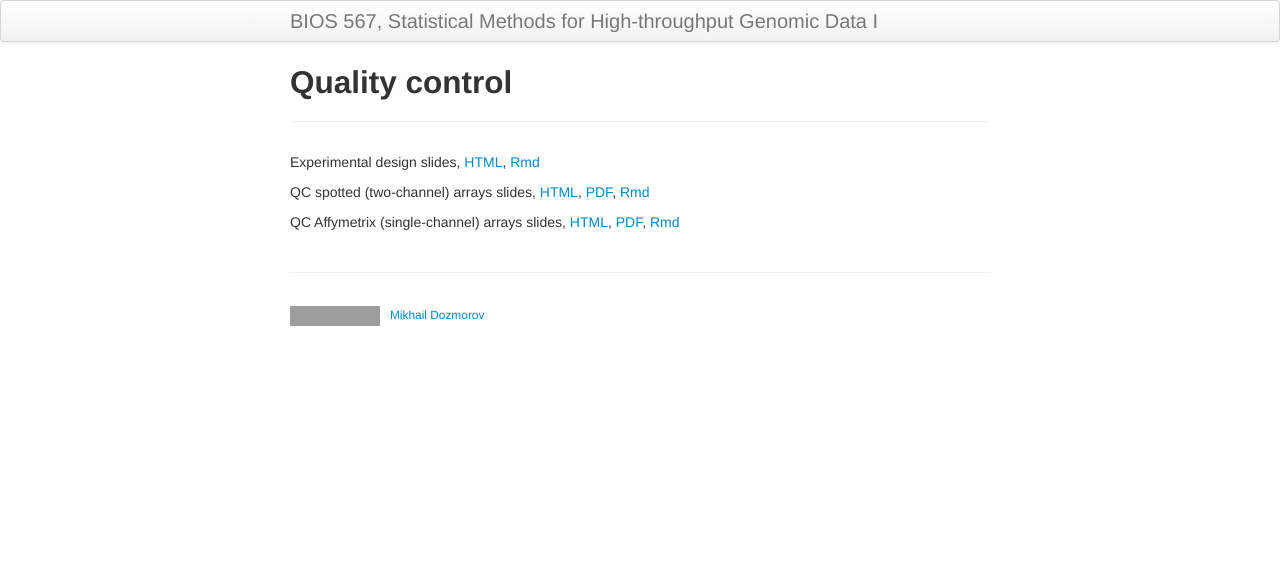
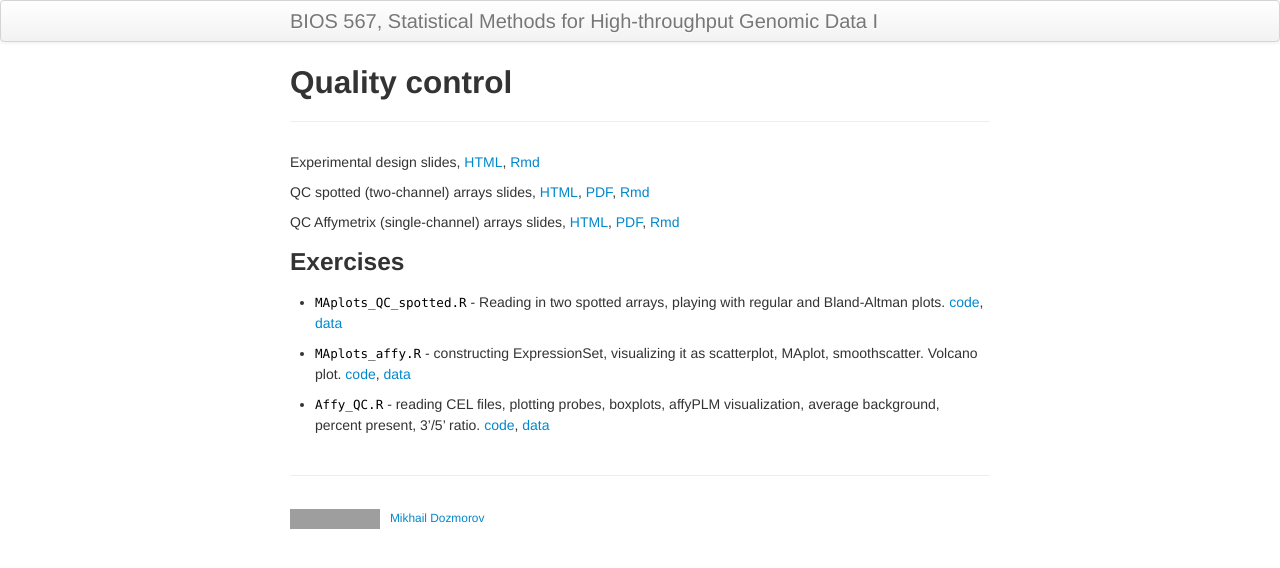
Before and after one commit to mdozmorov/BIOS567, a Jekyll site: the page built from pages/05_quality_control.md, in a window 1280 px wide. Shown: the top 568 px of the page. Built offline with Jekyll 4.4.1, drawn with Linux system fonts in a browser that asks for light colours; grey boxes are pictures that could not be loaded.

Commit message:
Add QC exercises

```diff
--- a/pages/05_quality_control.md
+++ b/pages/05_quality_control.md
@@ -8,3 +8,11 @@ Experimental design slides, [HTML](/BIOS567/assets/presentation_ExpDesign/presen
 QC spotted (two-channel) arrays slides, [HTML](/BIOS567/assets/presentation_Quality/Quality_spotted.html), [PDF](/BIOS567/assets/presentation_Quality/Quality_spotted.pdf), [Rmd](/BIOS567/assets/presentation_Quality/Quality_spotted.Rmd)
 
 QC Affymetrix (single-channel) arrays slides, [HTML](/BIOS567/assets/presentation_Quality/Quality_affy.html), [PDF](/BIOS567/assets/presentation_Quality/Quality_affy.pdf), [Rmd](/BIOS567/assets/presentation_Quality/Quality_affy.Rmd)
+
+### Exercises
+
+- `MAplots_QC_spotted.R` - Reading in two spotted arrays, playing with regular and Bland-Altman plots. [code](/BIOS567/assets/presentation_Quality/MAplots_QC_spotted.R), [data](/BIOS567/assets/presentation_Quality/spotted.zip)
+
+- `MAplots_affy.R` - constructing ExpressionSet, visualizing it as scatterplot, MAplot, smoothscatter. Volcano plot. [code](/BIOS567/assets/presentation_Quality/MAplots_affy.R), [data](/BIOS567/assets/presentation_Quality/eset.zip)
+
+- `Affy_QC.R` - reading CEL files, plotting probes, boxplots, affyPLM visualization, average background, percent present, 3'/5' ratio. [code](/BIOS567/assets/presentation_Quality/Affy_QC.R), [data](/BIOS567/assets/presentation_Quality/affy.zip)
```
Also changed, not shown: 6 other files.
